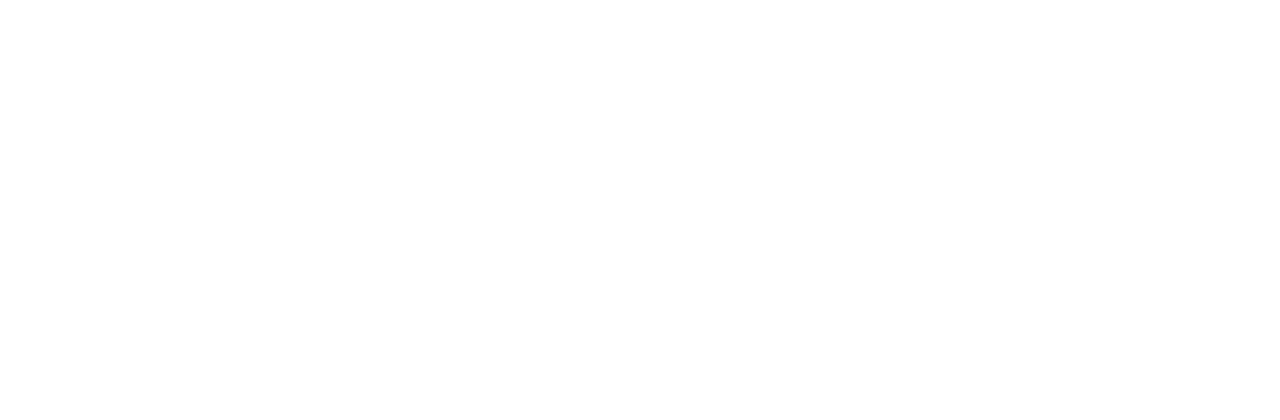
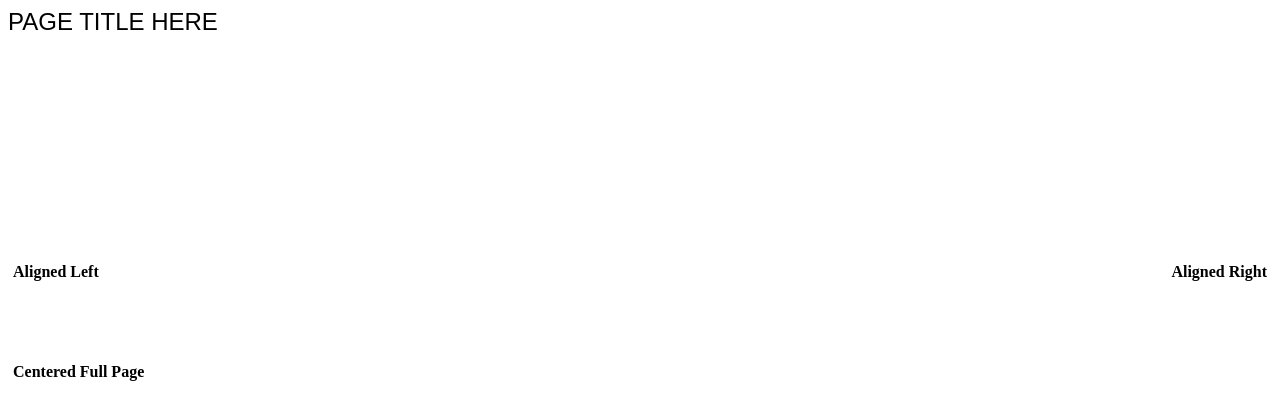
Before and after one commit to nw/DIGIGIT, a plain HTML site: page index.html in a window 1280 px wide. Drawn offline with Linux system fonts and the light colour scheme.

Commit message:
HTML/CSS
Basic CSS Framework

```diff
--- a/index.html
+++ b/index.html
@@ -1,7 +1,68 @@
 <html>
 <head>
 <title>
-DIGI NINJA DEV GIT
+DIGI NINJA DEV
 </title
 </head>
+<style type="text/css">
+#wrapper
+{
+    margin: 0 auto;
+    width: 100%;
+    height: auto;
+}
+#header
+{
+    position:  relative;
+    width: 95%;
+    height: 250px;
+    font-size: 24px;
+    font-family: sans-serif;
+}
+#content
+{
+    position: relative;
+    padding: 5px;
+    font-size: 18x;
+    font-weight: bold
+}
+#content .left
+{
+    position: relative;
+    float: left;
+    text-align: left;
+    height: 100px;
+    width: 50%;
+
+}
+#content .right
+{
+    position: relative;
+    float: left;
+    text-align: right;
+    height: 100px;
+    width: 50%;
+}
+#content .full_page{}
+</style>
+<body>
+<div id="wrapper">
+    <div id="header">
+    <span>PAGE TITLE HERE</span>
+    </div>
+    <div id="content">
+        <div class="left">
+        Aligned Left
+        </div>
+
+        <div class="right">
+        Aligned Right
+        </div>
+
+        <div class="full_page">
+        Centered Full Page
+        </div>
+    </div>
+</div>
+</body>
 </html>
```
